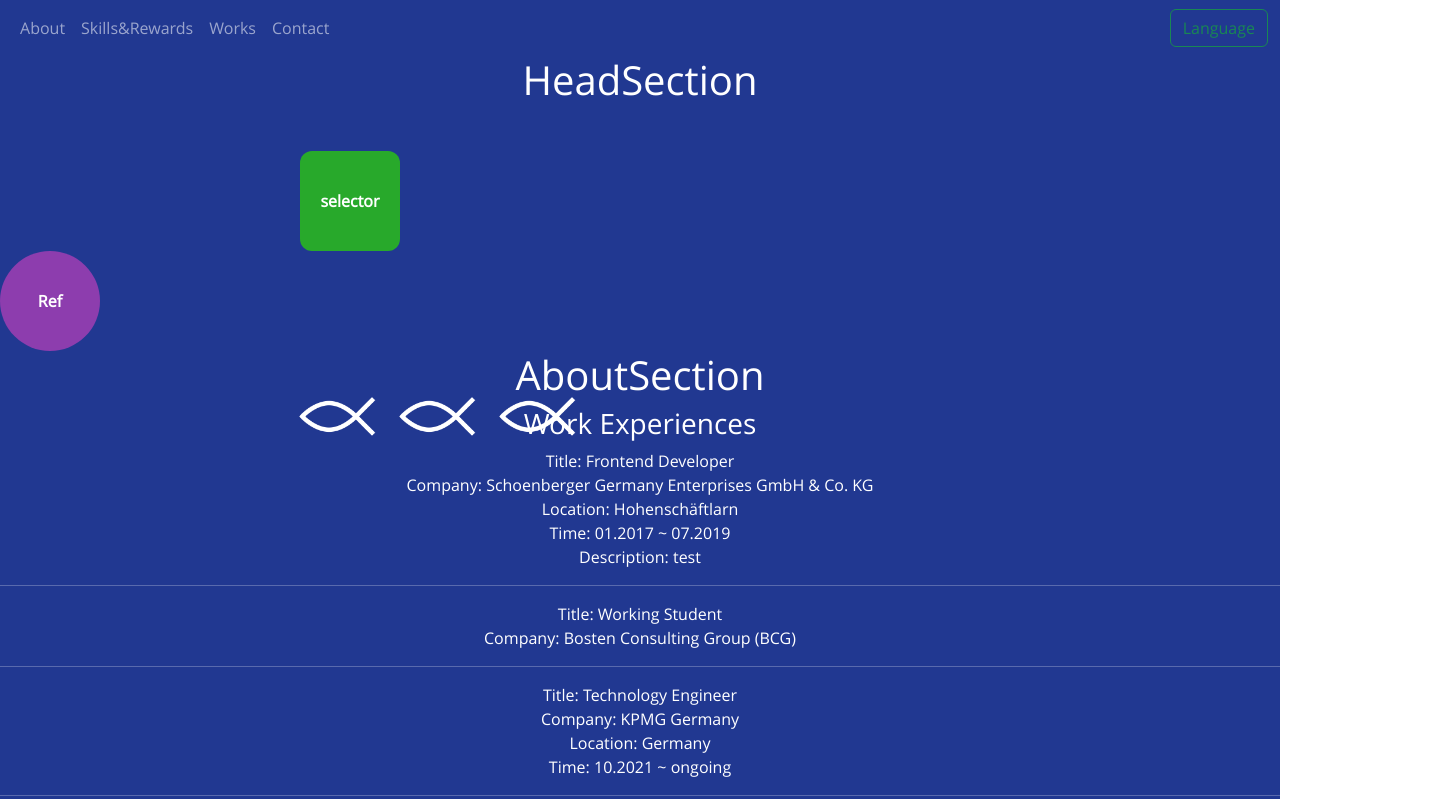
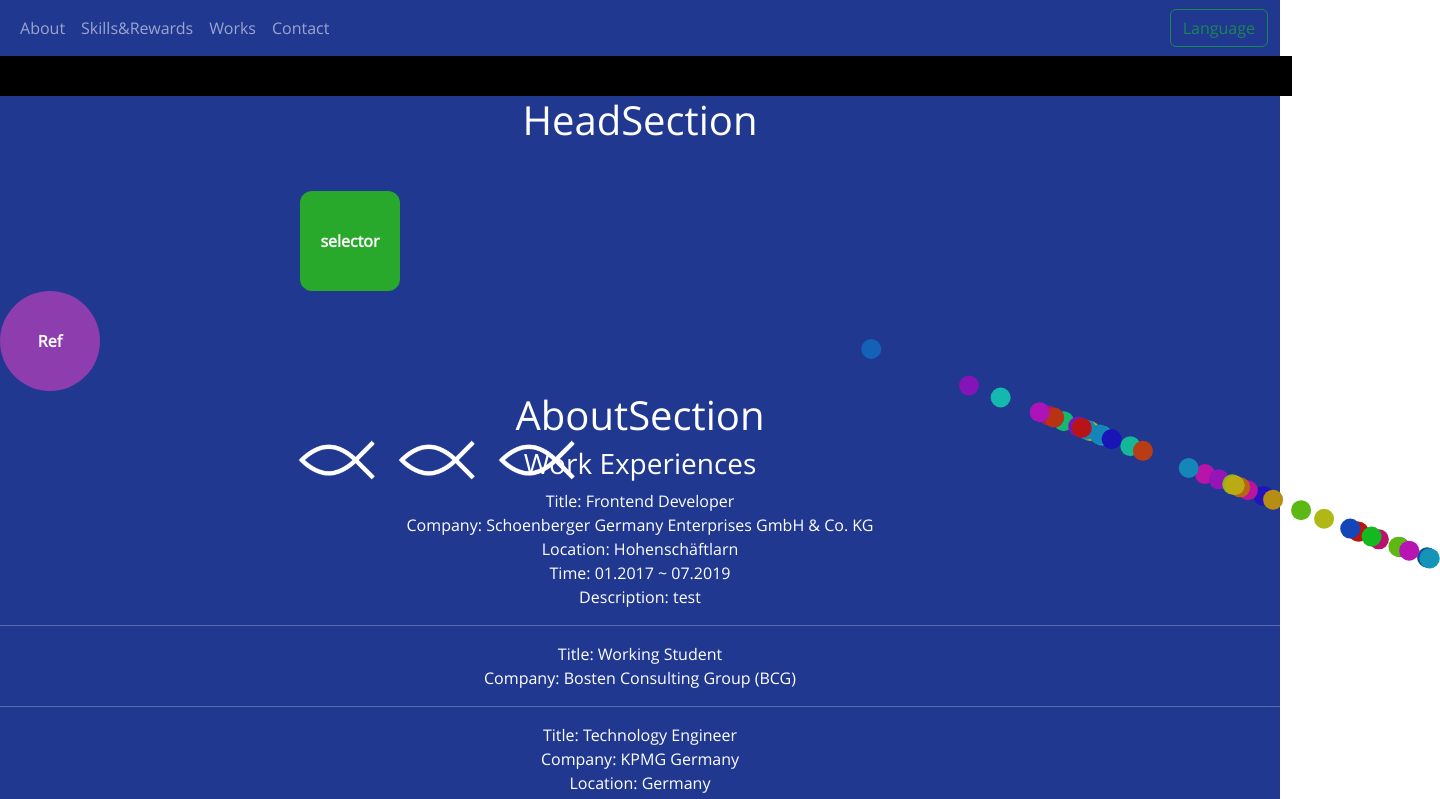
Before and after one commit to ChuyingHe/personal-website, a React (Create React App) app: page / in a window 1280 px wide. Shown: the top 799 px of the page, 1440 px wide, since content can reach past the window. Built offline with nearby package versions, Linux system fonts and the light colour scheme.

Commit message:
Practise more React

```diff
--- a/src/App.js
+++ b/src/App.js
@@ -1,17 +1,14 @@
-import logo from "./logo.svg";
 import "./App.css";
 
-import Container from "react-bootstrap/Container";
 import Row from "react-bootstrap/Row";
-import Col from "react-bootstrap/Col";
 
 import NavScroll from "./components/NavScroll";
+import AboutSection from "./sections/AboutSection";
+import ContactSection from "./sections/ContactSection";
 import HeadSection from "./sections/HeadSection";
-import AboutSection from "./sections/AboutSection";
 import SkillSection from "./sections/SkillSection";
+import TestSection from "./sections/TestSection";
 import WorkSection from "./sections/WorkSection";
-import ContactSection from "./sections/ContactSection";
-import Blog from "./sections/BlogSection";
 
 function App() {
   return (
@@ -19,6 +16,9 @@ function App() {
       <NavScroll />
 
       <div className="chuying-content">
+        <Row>
+          <TestSection />
+        </Row>
         <Row>
           <HeadSection />
         </Row>
--- /dev/null
+++ b/src/sections/TestSection.js
@@ -0,0 +1,71 @@
+import gsap from "gsap";
+import { CustomEase } from "gsap/all";
+import { TimelineMax } from "gsap/gsap-core";
+import { useEffect } from "react";
+import "./TestSection.scss";
+
+const TestSection = () => {
+  useEffect(() => {
+    //   gsap.registerPlugin(CustomEase, CustomWiggle);
+    gsap.registerPlugin(CustomEase);
+
+    //copies the ball 20 times
+    copy(".ball", 20);
+
+    //swarms all the balls by 400px in each direction on the x-axis, 150 on the y-axis, and uses a 12-second duration for each tween and 15 wiggles.
+    swarm(".ball", 400, 150, 12, 15);
+  });
+
+  //   //helper function for copying an element a bunch of times.
+  function copy(element, quantity) {
+    if (typeof element === "string") {
+      element = document.querySelector(element);
+    }
+    var parent = element.parentNode,
+      type = element.nodeName,
+      a = [],
+      child;
+    while (--quantity > -1) {
+      child = document.createElement(type);
+      parent.insertBefore(child, element);
+      a.push(child);
+      child.outerHTML = element.outerHTML;
+    }
+    return a;
+  }
+
+  //helper function for building the swarm
+  function swarm(elements, x, y, duration, wiggles) {
+    elements = gsap.utils.toArray(elements);
+    var tl = new TimelineMax(),
+      i = elements.length,
+      ease = "wiggle({type: random, wiggles: " + wiggles + "})",
+      delay;
+    duration = duration || 2;
+    while (--i > -1) {
+      delay = Math.random() * duration;
+      //set to random color
+      gsap.set(elements[i], { backgroundColor: "hsl(random(0, 360),80%,40%)" });
+      //animate x and y separately so that they're more randomized (putting x and y in the same tween using the same ease would make the changes coincide and always travel diagonally)
+      tl.to(
+        elements[i],
+        { duration: duration, x: "+=" + x, repeat: -1, ease: ease },
+        delay
+      ).to(
+        elements[i],
+        { duration: duration, y: "+=" + y, repeat: -1, ease: ease },
+        delay
+      );
+    }
+    tl.time(duration); //jump ahead so that we start with everything spread out.
+    return tl;
+  }
+
+  return (
+    <div class="ball-container">
+      <div class="ball"></div>
+    </div>
+  );
+};
+
+export default TestSection;
--- /dev/null
+++ b/src/sections/TestSection.scss
@@ -0,0 +1,20 @@
+.ball-container {
+  background-color: black;
+  font-family: Signika Negative, Asap, sans-serif;
+  color: #ccc;
+  font-weight: 300;
+  font-size: 1.3em;
+  padding: 20px;
+  text-align: center;
+  overflow: hidden;
+
+  .ball {
+    width: 20px;
+    height: 20px;
+    margin-top: 180px;
+    border-radius: 50%;
+    background-color: #90e500;
+    display: inline-block;
+    position: absolute;
+  }
+}
```
Also changed, not shown: 2 other files (tests, documents, lock files or other folders).
